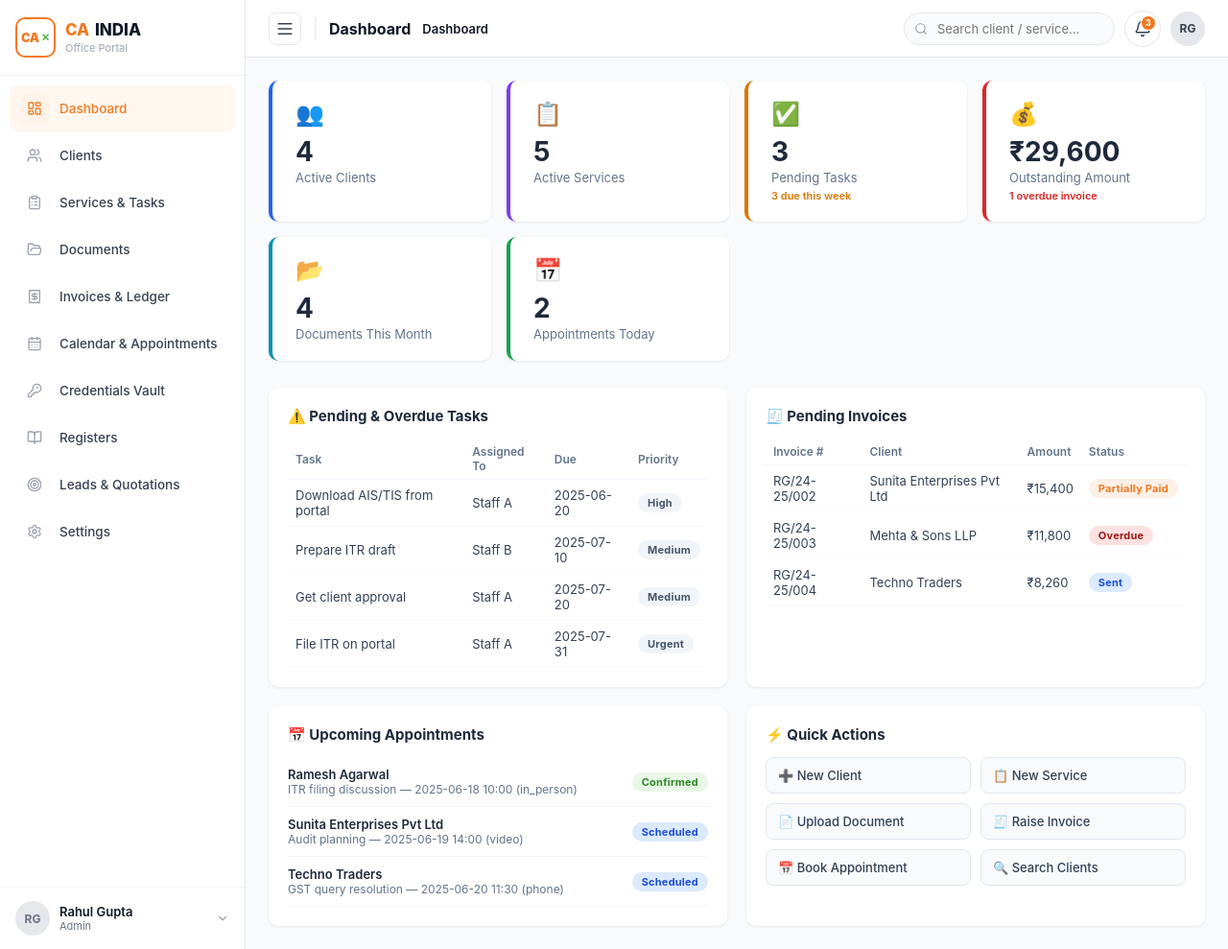
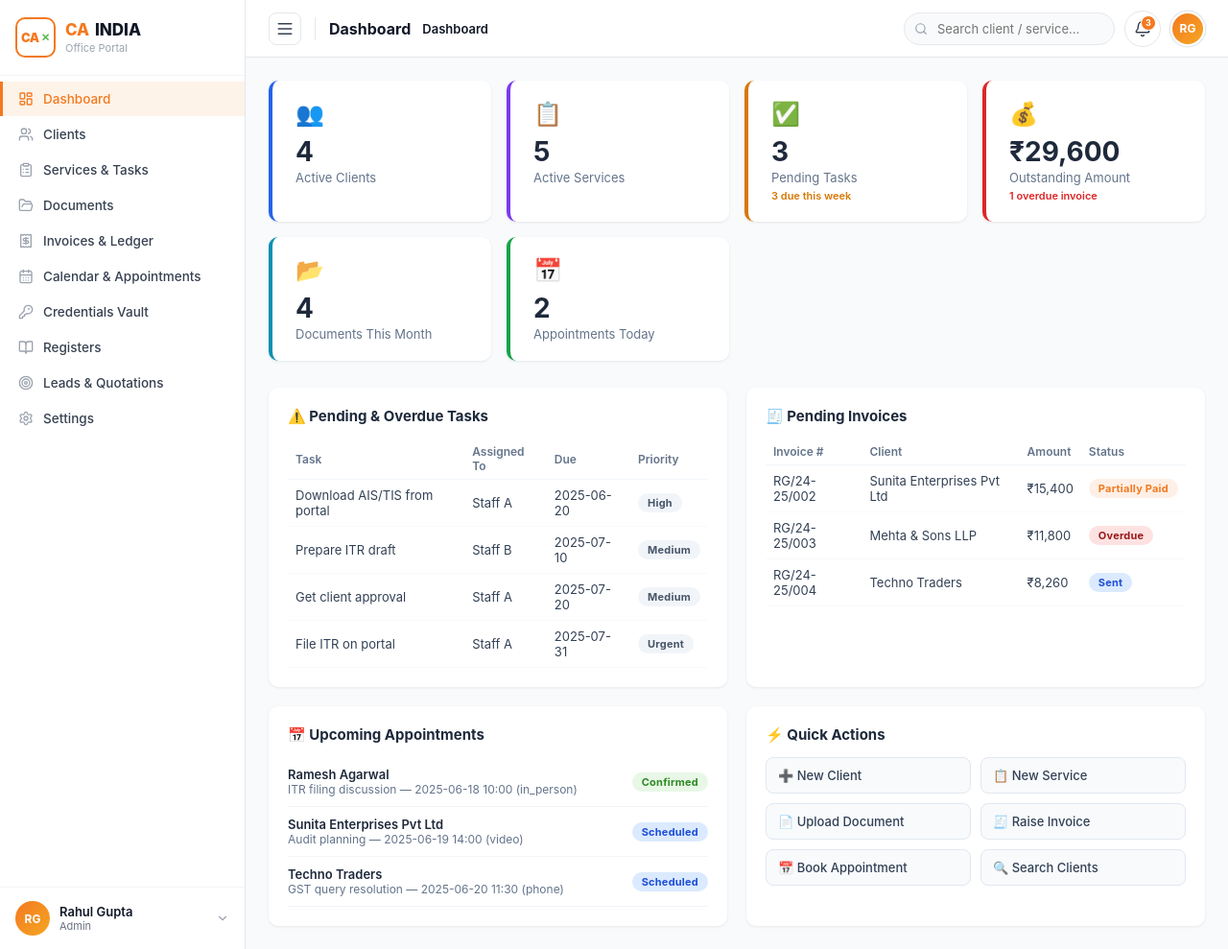
Before and after one commit to aicountly/cagupta, a React (Vite) app in the folder web/: page /services in a window 1280 px wide. Shown: the whole page at 96% size. Built offline with nearby package versions, Linux system fonts and the light colour scheme.

Commit message:
fix: light sidebar with orange active left-border, slash breadcrumb, orange gradient avatars
Co-authored-by: aicountly <240871817+aicountly@users.noreply.github.com>

```diff
--- a/web/src/components/layout/Sidebar.jsx
+++ b/web/src/components/layout/Sidebar.jsx
@@ -114,7 +114,7 @@ const styles = {
   nav: {
     flex: 1,
     overflowY: 'auto',
-    padding: '10px 10px',
+    padding: '6px 0',
     display: 'flex',
     flexDirection: 'column',
     gap: 1,
@@ -123,21 +123,19 @@ const styles = {
     display: 'flex',
     alignItems: 'center',
     gap: 10,
-    padding: '8px 10px',
-    borderRadius: 8,
+    padding: '10px 16px',
     textDecoration: 'none',
     fontSize: 13.5,
     fontWeight: 500,
     color: '#374151',
+    borderLeft: '3px solid transparent',
     transition: 'background 0.12s',
   },
   navLinkActive: {
-    background: '#FFF7F0',
+    background: '#FEF3E8',
+    borderLeft: '3px solid #F37920',
   },
   navIcon: {
-    width: 32,
-    height: 32,
-    borderRadius: 8,
     display: 'flex',
     alignItems: 'center',
     justifyContent: 'center',
@@ -145,7 +143,6 @@ const styles = {
     flexShrink: 0,
   },
   navIconActive: {
-    background: '#FEF3E8',
     color: '#F37920',
   },
   navLabel: {
@@ -162,13 +159,13 @@ const styles = {
     width: 36,
     height: 36,
     borderRadius: '50%',
-    background: '#E5E7EB',
+    background: 'linear-gradient(135deg, #F37920 0%, #f5a623 100%)',
     display: 'flex',
     alignItems: 'center',
     justifyContent: 'center',
     fontWeight: 700,
     fontSize: 12,
-    color: '#6B7280',
+    color: '#fff',
     flexShrink: 0,
   },
 };
--- a/web/src/components/layout/TopBar.jsx
+++ b/web/src/components/layout/TopBar.jsx
@@ -1,5 +1,5 @@
 import { useState, useRef, useEffect } from 'react';
-import { Search, Bell, AlignJustify, ChevronRight } from 'lucide-react';
+import { Search, Bell, AlignJustify } from 'lucide-react';
 import { useLocation } from 'react-router-dom';
 
 const breadcrumbMap = {
@@ -61,7 +61,7 @@ export default function TopBar() {
           <div style={styles.breadcrumb}>
             {crumbs.map((c, i) => (
               <span key={i} style={{ display: 'flex', alignItems: 'center' }}>
-                {i > 0 && <ChevronRight size={12} style={{ color: '#9CA3AF', margin: '0 3px' }} />}
+                {i > 0 && <span style={{ color: '#9CA3AF', margin: '0 5px', fontSize: '13px' }}>/</span>}
                 <span style={i === crumbs.length - 1 ? styles.crumbActive : styles.crumb}>{c}</span>
               </span>
             ))}
@@ -220,14 +220,15 @@ const styles = {
     width: 36,
     height: 36,
     borderRadius: '50%',
-    background: '#E5E7EB',
+    background: 'linear-gradient(135deg, #F37920 0%, #f5a623 100%)',
     display: 'flex',
     alignItems: 'center',
     justifyContent: 'center',
     fontWeight: 700,
     fontSize: 12,
-    color: '#374151',
-    border: '2px solid #E5E7EB',
+    color: '#fff',
+    border: '2px solid #fff',
+    boxShadow: '0 0 0 1.5px #E5E7EB',
   },
   dropMenu: {
     position: 'absolute',
```
